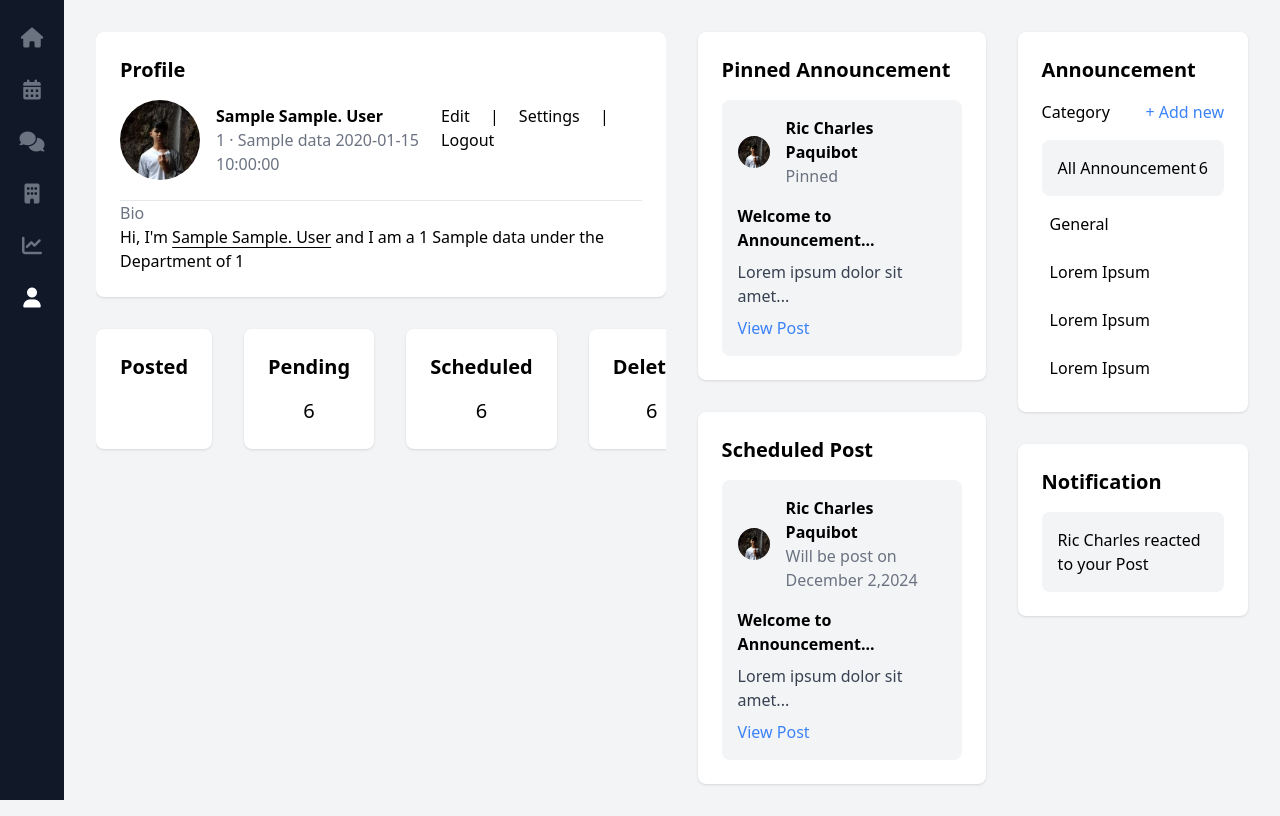
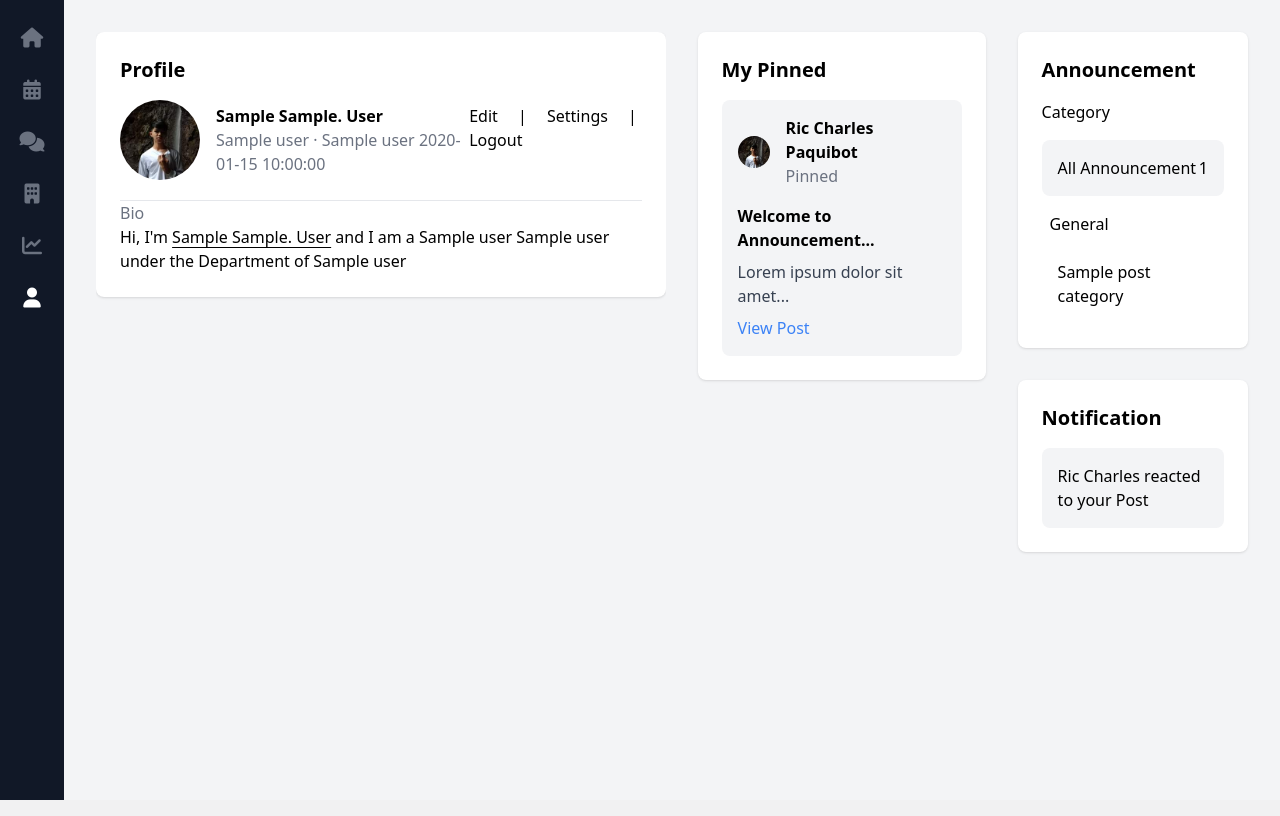
Before and after one commit to ric2thiss/announcement-management-system-v2, a PHP site: template Views/student.php in a window 1280 px wide. Shown: the part 72-888 px from the top of the page. Run offline with PHP 8.4, Linux system fonts and the light colour scheme; the template is opened without the code that fills it: most values are stand-ins (such as "Sample title", 1, 10 or a date in 2020); some libraries are stand-ins or nearby versions.

Commit message:
Done the home page, dashboard page and fixes the categories, can view each posts page NOTE: lack of my pinned in student profile

```diff
--- a/Controller/HomeController.php
+++ b/Controller/HomeController.php
@@ -6,7 +6,9 @@ require('./Model/UserModel.php');
 class HomeController extends Users{
     public static function show(){
         Middleware::Authenticate();
-
-        View::render("home", ["posts" => Users::getAllPosts()]);
+        $postModel = new Users();
+        View::render("home", ["posts" => Users::getAllPosts(),
+                              "postCategories"=>$postModel->getCategories(),
+                              "pinnedPosts"=>$postModel->getPinnedPost()]);
     }
 }
--- a/Views/dashboard.php
+++ b/Views/dashboard.php
@@ -229,7 +229,7 @@
                             </p>
                             <p class="p-2">General</p>
                             <?php foreach($getCategories as $category): ?>
-                            <p class="p-2"><a href="<?=$category["category_id"]?>"><?=$category["category_name"]?></a></p>
+                                <a href="<?=$category["category_id"]?>"><p class="p-2 hover:bg-gray-100 p-4 rounded-lg flex justify-between"><?=$category["category_name"]?></p></a>
                             <?php endforeach; ?>
                         </div>
                     </div>
--- a/Views/student.php
+++ b/Views/student.php
@@ -17,6 +17,11 @@
     <!-- Quiljs -->
     <!-- Include stylesheet -->
     <link href="https://cdn.jsdelivr.net/npm/quill@2.0.2/dist/quill.snow.css" rel="stylesheet" />
+    <style>
+        a:hover {
+            text-decoration: underline;
+        }
+    </style>
 </head>
 <body class="bg-gray-100">
     <!-- Header (Sticky) -->
@@ -47,12 +52,12 @@
     <main class="flex">
         <!-- Sidebar (Sticky) -->
         <aside class="w-16 bg-gray-900 text-white flex flex-col items-center space-y-6 py-6 sticky top-14 h-screen">
-            <a href="home.html" class="text-gray-500"><i class="fa-solid fa-house text-xl"></i></a>
-            <a href="calendar.html" class="text-gray-500"><i class="fa-solid fa-calendar-days text-xl"></i></a>
+            <a href="./home" class="text-gray-500"><i class="fa-solid fa-house text-xl"></i></a>
+            <a href="#" class="text-gray-500"><i class="fa-solid fa-calendar-days text-xl"></i></a>
             <a href="#" class="text-gray-500"><i class="fa-solid fa-comments text-xl"></i></a>
-            <a href="department.html" class="text-gray-500"><i class="fa-solid fa-building text-xl"></i></a>
+            <a href="#" class="text-gray-500"><i class="fa-solid fa-building text-xl"></i></a>
             <a href="#" class="text-gray-500"><i class="fa-solid fa-chart-line text-xl"></i></a>
-            <a href="dashboard.html" class="text-white"><i class="fa-solid fa-user text-xl"></i></a>
+            <a href="./dashboard" class="text-white"><i class="fa-solid fa-user text-xl"></i></a>
         </aside>
 
         <!-- Main Content -->
@@ -68,8 +73,8 @@
                         <img src="./assets/profile.jpg" alt="Profile" class="w-20 h-20 rounded-full">
                         <div class="flex justify-between size-full">
                             <div>
-                                <h3 class="font-bold" id="user-name"><?php echo $data["first_name"] . " " . $data["middle_initial"] . ". " . $data["last_name"]; ?></h3>
-                                <p class="text-gray-500"><span id="program"><?= $data["program_id"]?></span> · <span id="month_name"><?=$data["month_name"]?></span> <span id="time_only"><?=$data["time_only"]?></span></p>
+                                <h3 class="font-bold" id="user-name"><?php echo $userData["first_name"] . " " . $userData["middle_initial"] . ". " . $userData["last_name"]; ?></h3>
+                                <p class="text-gray-500"><span id="program"><?= $userData["program_name"]?></span> · <span id="month_name"><?=$userData["month_name"]?></span> <span id="time_only"><?=$userData["time_only"]?></span></p>
                             </div>
                             <div>
                                 <a href="">Edit</a>
@@ -83,32 +88,11 @@
                     <hr class="mt-5">
                     <div>
                         <p class="text-gray-500">Bio</p>
-                        Hi, I'm <span class="underline underline-offset-4"><?=$data["first_name"] . " " . $data["middle_initial"] . ". " . $data["last_name"];?></span> and I am a <?=$data["program_id"]?> <?=$data["role_name"]?> under the Department of <?=$data["department_id"]?>
+                        Hi, I'm <span class="underline underline-offset-4"><?=$userData["first_name"] . " " . $userData["middle_initial"] . ". " . $userData["last_name"];?></span> and I am a <?=$userData["program_name"]?> <?=$userData["role_name"]?> under the Department of <?=$userData["department_name"]?>
                     </div>
                 </div>
                 <!-- Dashboard feature -->
-                 <div class="rounded-lg flex space-x-8">
-                    <!-- Total Posts -->
-                    <div class="bg-white p-6 rounded-lg flex-1 shadow mb-8">
-                        <h2 class="text-xl text-center font-bold mb-4">Posted</h2>
-                        <p class="text-center text-xl" id="post-count"></p>
-                    </div>
-                    <!-- Pending Posts -->
-                    <div class="bg-white p-6 rounded-lg shadow flex-1 mb-8">
-                        <h2 class="text-xl text-center font-bold mb-4">Pending</h2>
-                        <p class="text-center text-xl">6</p>
-                    </div>
-                    <!-- Scheduled Posts -->
-                    <div class="bg-white p-6 rounded-lg flex-1 shadow mb-8">
-                        <h2 class="text-xl text-center font-bold mb-4">Scheduled</h2>
-                        <p class="text-center text-xl">6</p>
-                    </div>
-                    <!-- DisApproved -->
-                    <div class="bg-white p-6 rounded-lg flex-1 shadow mb-8">
-                        <h2 class="text-xl text-center font-bold mb-4">Deleted</h2>
-                        <p class="text-center text-xl">6</p>
-                    </div>
-                 </div>
+
                 <!-- Create Announcement -->
 
             </div>
@@ -117,7 +101,7 @@
             <div class="w-1/4">
                 <div class="sticky top-24">
                     <div class="bg-white p-6 rounded-lg mb-8 shadow">
-                        <h2 class="text-xl font-bold mb-4">Pinned Announcement</h2>
+                        <h2 class="text-xl font-bold mb-4">My Pinned</h2>
                         <div class="space-y-4">
                             <!-- Example of Pinned Announcement -->
                             <div class="bg-gray-100 p-4 rounded-lg">
@@ -135,10 +119,10 @@
                         </div>
                     </div>
                     <!-- Scheduled Post Section -->
-                    <div class="bg-white p-6 rounded-lg shadow">
+                    <!-- <div class="bg-white p-6 rounded-lg shadow">
                         <h2 class="text-xl font-bold mb-4">Scheduled Post</h2>
                         <div class="space-y-4">
-                            <!-- Example of Pinned Announcement -->
+
                             <div class="bg-gray-100 p-4 rounded-lg">
                                 <div class="flex items-center space-x-4">
                                     <img src="./assets/profile.jpg" alt="Profile" class="w-8 h-8 rounded-full">
@@ -152,7 +136,7 @@
                                 <a href="#" class="text-blue-500 mt-2 inline-block">View Post</a>
                             </div>
                         </div>
-                    </div>
+                    </div> -->
                 </div>
 
             </div>
@@ -164,16 +148,16 @@
                         <h2 class="text-xl font-bold mb-4">Announcement</h2>
                         <div class="flex justify-between items-center mb-4">
                             <span>Category</span>
-                            <button class="text-blue-500">+ Add new</button>
+                            <!-- <button class="text-blue-500">+ Add new</button> -->
                         </div>
                         <div class="space-y-2">
                             <p class="bg-gray-100 p-4 rounded-lg flex justify-between">
-                                All Announcement <span>6</span>
+                                All Announcement <span><?=count($postCategories)?></span>
                             </p>
                             <p class="p-2">General</p>
-                            <p class="p-2">Lorem Ipsum</p>
-                            <p class="p-2">Lorem Ipsum</p>
-                            <p class="p-2">Lorem Ipsum</p>
+                            <?php foreach($postCategories as $postCategory): ?>
+                                <a href="<?=$postCategory["category_id"]?>"><p class="p-2 hover:bg-gray-100 p-4 rounded-lg flex justify-between"><?=$postCategory["category_name"]?></p></a>
+                            <?php endforeach; ?>
                         </div>
                     </div>
                      <!-- Notification -->
```
Also changed, not shown: Controller/DasboardController.php (+8 -4 lines), Views/home.php (+12 -10 lines).
